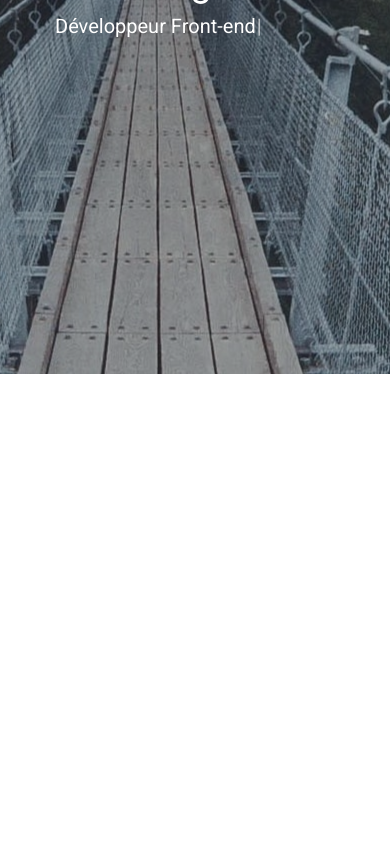
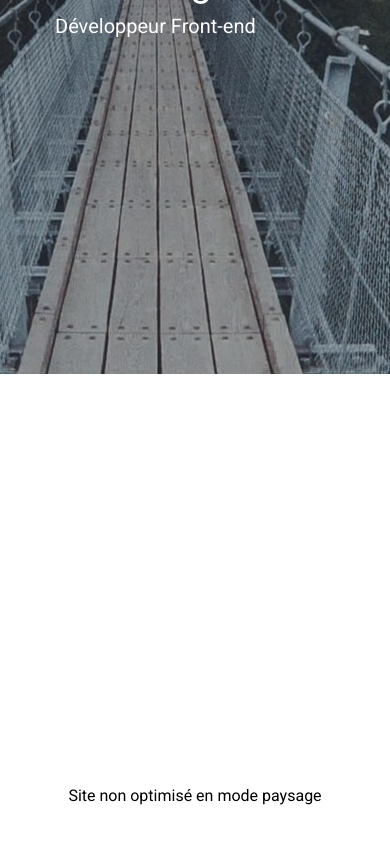
Before and after one commit to gaofengye/my-portfolio, a React (Create React App) app: page / in a window 390 px wide. Shown: the part 470-1314 px from the top of the page. Before the commit the page ends 844 px from the top, so only its background shows below. Built offline with nearby package versions, Linux system fonts and the light colour scheme.

Commit message:
feat: mobile optimization

```diff
--- a/src/App.scss
+++ b/src/App.scss
@@ -4,10 +4,16 @@
 	height: 100vh;
 	overflow: hidden;
 
+	@media (max-width: $bp-tablet) {
+		height: 100vh; /* Fallback for browsers that do not support Custom Properties */
+		height: calc(var(--vh, 1vh) * 100);
+	}
+
 	.page {
 		height: 100%;
 		position: relative;
 		z-index: 1;
+		touch-action: none;
 	}
 
 	#content {
@@ -59,3 +65,10 @@
 		}
 	}
 }
+
+.no-landscape {
+	display: flex;
+	height: 100vh;
+	justify-content: center;
+	align-items: center;
+}
--- a/src/App.tsx
+++ b/src/App.tsx
@@ -1,4 +1,4 @@
-import { Component } from "react";
+import React, { Component } from "react";
 import { Sidebar } from "./components/Sidebar/Sidebar";
 import About from "./pages/About/About";
 import Home from "./pages/Home/Home";
@@ -8,8 +8,16 @@ import Showcases from "./pages/Showcases/Showcases";
 import './App.scss';
 
 class App extends Component {
+    componentDidMount() {
+        if (window.matchMedia("(max-width: 1024px)").matches) {
+            let vh = window.innerHeight * 0.01;
+            // Then we set the value in the --vh custom property to the root of the document
+            document.documentElement.style.setProperty('--vh', `${vh}px`);
+        }
+    }
     render() {
         return (
+            <React.Fragment>
                 <section id="main">
                     <Sidebar />
                     <div id="content">
@@ -22,6 +30,11 @@ class App extends Component {
                         <img src="/images/bridge_background.jpg" alt="" />
                     </div>
                 </section>
+
+                <div className="no-landscape">
+                    Site non optimisé en mode paysage
+                </div>
+            </React.Fragment>
         )
     }
 }
--- a/src/index.scss
+++ b/src/index.scss
@@ -138,3 +138,9 @@ body {
 * {
 	box-sizing: border-box;
 }
+
+@media screen and (min-width: 320px) and (max-width: 768px) and (orientation: landscape) {
+	#main {
+		display: none;
+	}
+}
--- a/src/index.tsx
+++ b/src/index.tsx
@@ -3,8 +3,6 @@ import ReactDOM from 'react-dom';
 import App from './App';
 import './styles/layout.scss';
 import './index.scss';
-
-window.screen.orientation.lock('portrait');
 
 ReactDOM.render(
   <React.StrictMode>
--- a/src/pages/Showcases/Showcases.scss
+++ b/src/pages/Showcases/Showcases.scss
@@ -13,6 +13,7 @@
 	.slider {
 		position: relative;
 		width: 100%;
+		max-height: 100%;
 		padding-bottom: 25px;
 	}
 
```
Also changed, not shown: public/manifest.json. Lines whose indentation alone changed are shown as unchanged.
